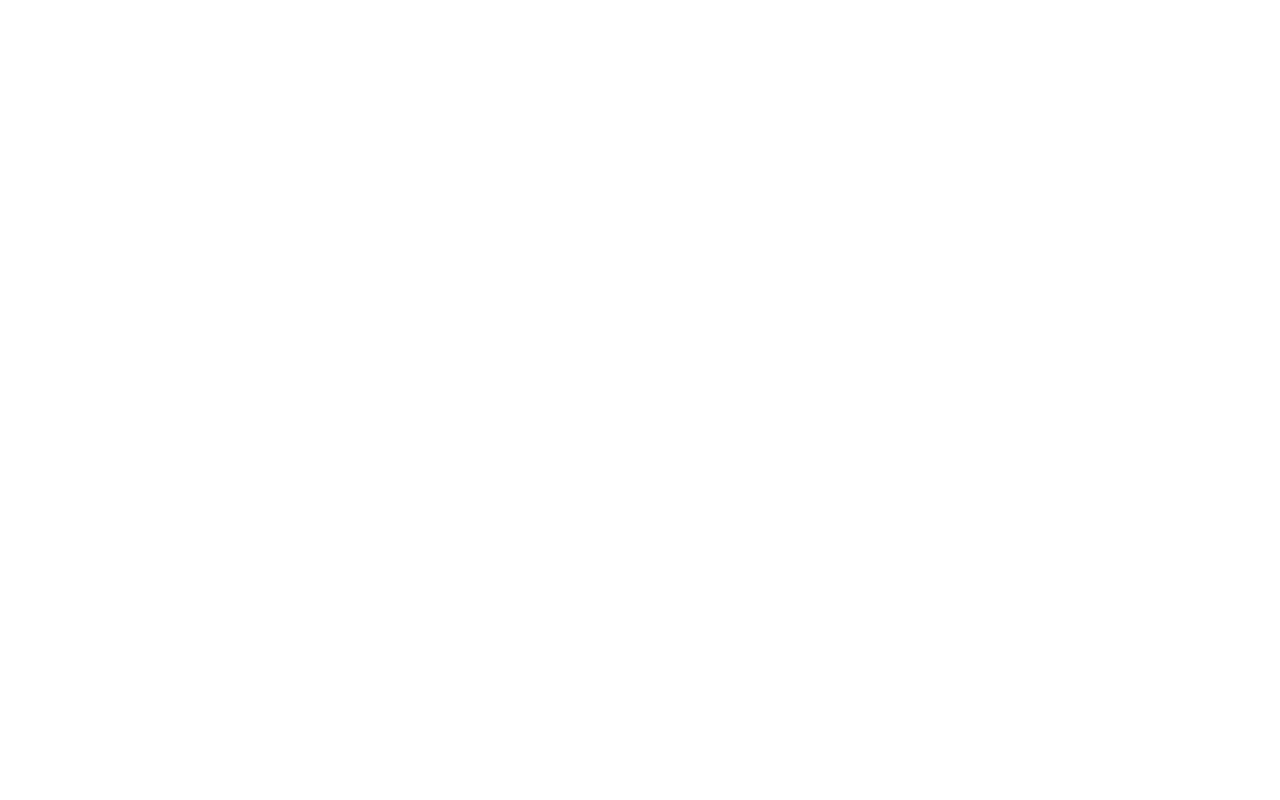
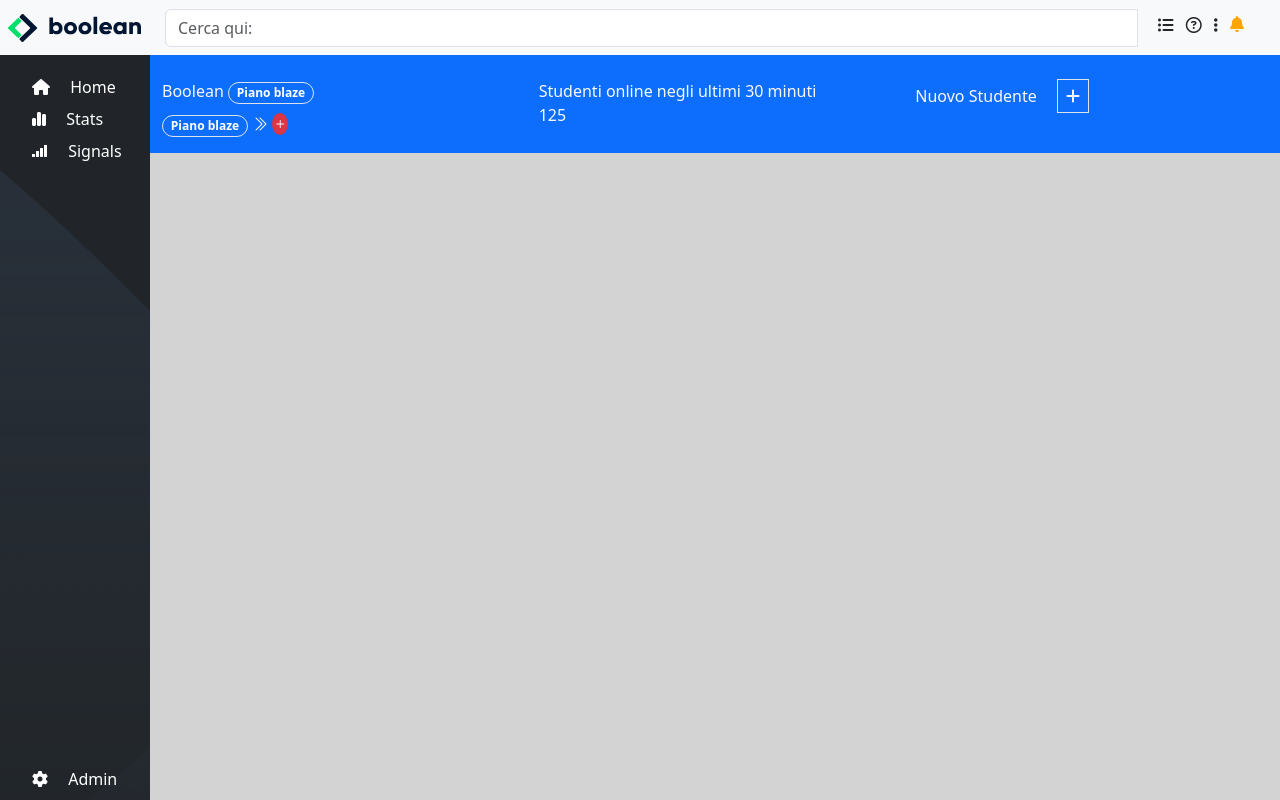
Before and after one commit to LorisMarzocchi/html-css-bootstrap-dashboard, a plain HTML site: page index.html in a window 1280 px wide. Drawn offline with nearby package versions, Linux system fonts and the light colour scheme.

Commit message:
addstyle

```diff
--- a/assets/style.css
+++ b/assets/style.css
@@ -0,0 +1,45 @@
+.logo_s{
+    height: 50px;
+    width: 50px;
+}
+.sidebar{
+    display: flex;
+    flex-direction: column;
+    justify-content: space-between;
+    position: fixed;
+    top: 55px;
+    width: 150px;
+    height: 100%;
+    background-image: url("../img/sidebar-bg.png");
+}
+.navbar{
+    height: 55px;
+}
+.main_content {
+    width: calc(100% - 150px);
+    height: calc(100vh - 55px);
+    margin-left: 150px;
+    margin-top: 55px;
+    background-color: lightgrey;
+    overflow-y: auto;
+}
+/* .bi-plus{
+
+    padding: 5px;
+    background-color: navy;
+    border-radius: 100%;
+} */
+@media (max-width: 990px) {
+
+
+    .sidebar {
+        width: 70px;
+    }
+    .main_content {
+        width: 100%;
+        margin-left: 70px;
+
+    }
+
+
+}
--- a/index.html
+++ b/index.html
@@ -1,16 +1,102 @@
 <!DOCTYPE html>
 <html lang="en">
+
 <head>
     <meta charset="UTF-8">
     <meta http-equiv="X-UA-Compatible" content="IE=edge">
     <meta name="viewport" content="width=device-width, initial-scale=1.0">
+    <title> html-css-bootstrap-dashboard</title>
     <link rel="stylesheet" href="https://cdn.jsdelivr.net/npm/bootstrap-icons@1.10.3/font/bootstrap-icons.css">
     <link rel="stylesheet" href="https://cdnjs.cloudflare.com/ajax/libs/font-awesome/6.3.0/css/all.min.css">
-    <link href="https://cdn.jsdelivr.net/npm/bootstrap@5.3.0-alpha2/dist/css/bootstrap.min.css" rel="stylesheet" integrity="sha384-aFq/bzH65dt+w6FI2ooMVUpc+21e0SRygnTpmBvdBgSdnuTN7QbdgL+OapgHtvPp" crossorigin="anonymous">
+    <link href="https://cdn.jsdelivr.net/npm/bootstrap@5.3.0-alpha2/dist/css/bootstrap.min.css" rel="stylesheet"
+        integrity="sha384-aFq/bzH65dt+w6FI2ooMVUpc+21e0SRygnTpmBvdBgSdnuTN7QbdgL+OapgHtvPp" crossorigin="anonymous">
     <link rel="stylesheet" href="assets/style.css">
-    <title> html-css-bootstrap-dashboard</title>
 </head>
+
 <body>
+    <div class="container">
+        <nav class="navbar fixed-top flex-nowrap bg-body-tertiary">
+            <img class="logo_s d-md-block d-lg-none d-sm-block" src="img/mobile-logo.png" alt="">
+            <img class="d-none d-lg-block px-2" src="img/logo.svg" alt="">
+            <div class="input-group px-3">
+                <input type="text " class="form-control" placeholder="Cerca qui:" aria-label="Username"
+                    aria-describedby="basic-addon1">
+                <div class="text-center mt-1 px-3">
+                    <i class="d-none d-lg-inline px-1 fa-solid fa-list-ul ml-2"></i>
+                    <i class="d-none d-lg-inline px-1 fa-regular fa-circle-question ml-2"></i>
+                    <i class="d-none d-lg-inline px-1 fa-solid fa-ellipsis-vertical ml-2"></i>
+                    <div class="dropdown-center bg.light d-inline-block align-baseline">
+                        <div class="" type="" data-bs-toggle="dropdown" aria-expanded="false">
+                            <i class="px-1 mb-1 fa-solid fa-bell align-middle" style="color: orange;"></i>
+                        </div>
+                        <ul class="dropdown-menu dropdown-menu-end">
+                          <li><a class="dropdown-item" href="#">Action</a></li>
+                          <li><a class="dropdown-item" href="#">Action two</a></li>
+                          <li><a class="dropdown-item" href="#">Action three</a></li>
+                        </ul>
+                    </div>
+
+
+                      <!-- <i class="px-1 fa-solid fa-bell align-middle" style="color: orange;"></i> -->
+                </div>
+            </div>
+        </nav>
+    </div>
+    <div class="sidebar bg-dark text-white">
+        <div class="nav_buttons mt-3">
+            <ul>
+                <li class="list-group-item py-1"><i class="fa-solid fa-house me-3"></i>
+                    <span class="d-none d-lg-inline">Home</span>
+                </li>
+                <li class="list-group-item py-1"><i class="fa-solid fa-chart-simple me-3"></i>
+                    <span class="d-none d-lg-inline">Stats</span>
+                </li>
+                <li class="list-group-item py-1"><i class="bi bi-reception-4 me-3"></i>
+                    <span class="d-none d-lg-inline">Signals</span>
+                </li>
+            </ul>
+        </div>
+        <div class="admin mb-5">
+            <ul>
+                <li class="list-group-item"><i class="fa-solid fa-gear me-3"></i>
+                    <span class="d-none d-lg-inline">Admin</span>
+                </li>
+            </ul>
+        </div>
+    </div>
+    <div class="main_content">
+        <div class="bar-header bg-primary text-light ">
+            <div class="container">
+                <div class="row py-3">
+                    <div class="col-12 col-md-4 order-md-3 pt-2 ">
+                        <div class="">
+                            <span>Nuovo Studente</span>
+                            <span><i class="fa-solid fa-plus p-2 ms-3 border"></i></span>
+                        </div>
+                    </div>
+                    <div class="col-12 col-md-4 pt-2">
+                        <div>
+                            <span>Boolean</span>
+                            <span class="badge rounded-pill border text-bg-primary">Piano blaze</span>
+                        </div>
+                        <div class="mt-2">
+                            <span class="badge rounded-pill border text-bg-primary">Piano blaze</span>
+                            <i class="bi bi-chevron-double-right "></i>
+                            <i class="bi bi-plus bg-danger rounded-circle fs-6"></i>
+                        </div>
+                    </div>
+                    <div class="col-12 col-md-4 pt-2">
+                        <div>Studenti online negli ultimi 30 minuti</div>
+                        <div>125</div>
+                    </div>
+                </div>
+            </div>
+        </div>
+
+        <!-- fs-3 bg-black rounded-circle -->
+
+
+    </div>
 
 
 
@@ -25,14 +111,10 @@
 
 
 
-
-
-
-
-
-
-
-    <script src="https://cdn.jsdelivr.net/npm/bootstrap@5.3.0-alpha2/dist/js/bootstrap.bundle.min.js" integrity="sha384-qKXV1j0HvMUeCBQ+QVp7JcfGl760yU08IQ+GpUo5hlbpg51QRiuqHAJz8+BrxE/N" crossorigin="anonymous"></script>
+    <script src="https://cdn.jsdelivr.net/npm/bootstrap@5.3.0-alpha2/dist/js/bootstrap.bundle.min.js"
+        integrity="sha384-qKXV1j0HvMUeCBQ+QVp7JcfGl760yU08IQ+GpUo5hlbpg51QRiuqHAJz8+BrxE/N"
+        crossorigin="anonymous"></script>
 
 </body>
+
 </html>
```
